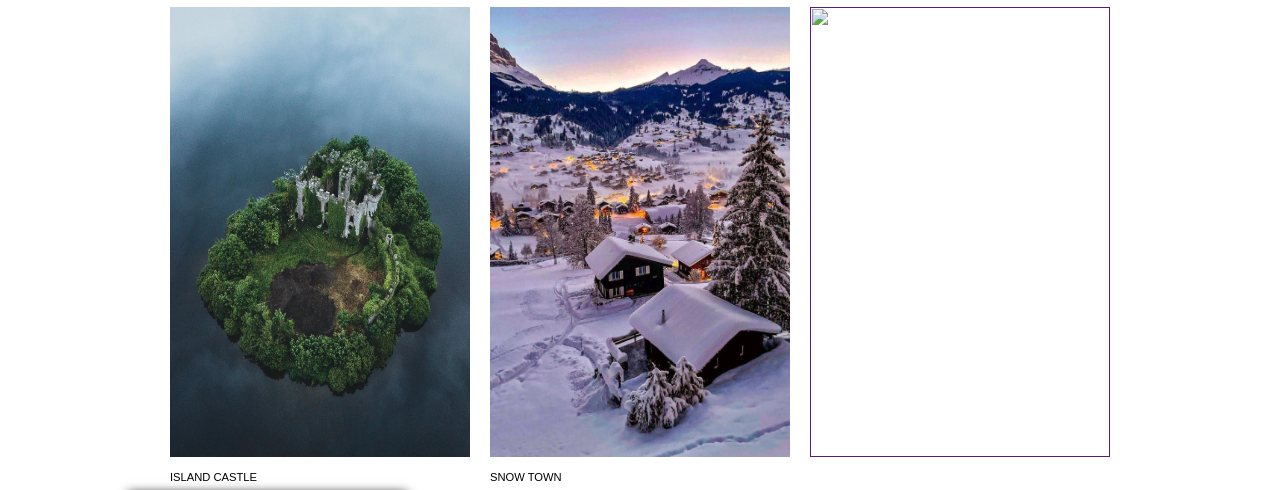
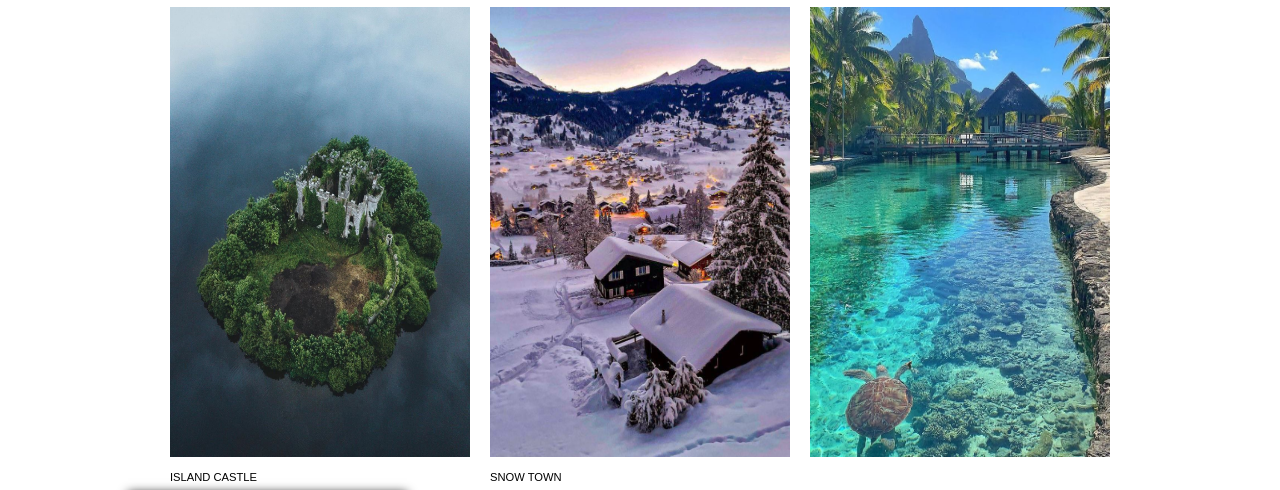
Before and after one commit to mathinez94/portfolio, a plain HTML site: page entertainment.html in a window 1280 px wide. Shown: the part 1714-2204 px from the top of the page. Drawn offline with Linux system fonts and the light colour scheme.

Commit message:
change naked woman pic

```diff
--- a/entertainment.html
+++ b/entertainment.html
@@ -67,7 +67,7 @@
             <a href=""><img src="image/20221006_105027.jpg" alt=""><h4>snow town</h4></a>
             </div>
             <div>
-             <a href=""><img src="" alt=""></a>
+             <a href=""><img src="image/20221021_185558.jpg" alt=""></a>
             </div>
         </div>
      </div>
```
